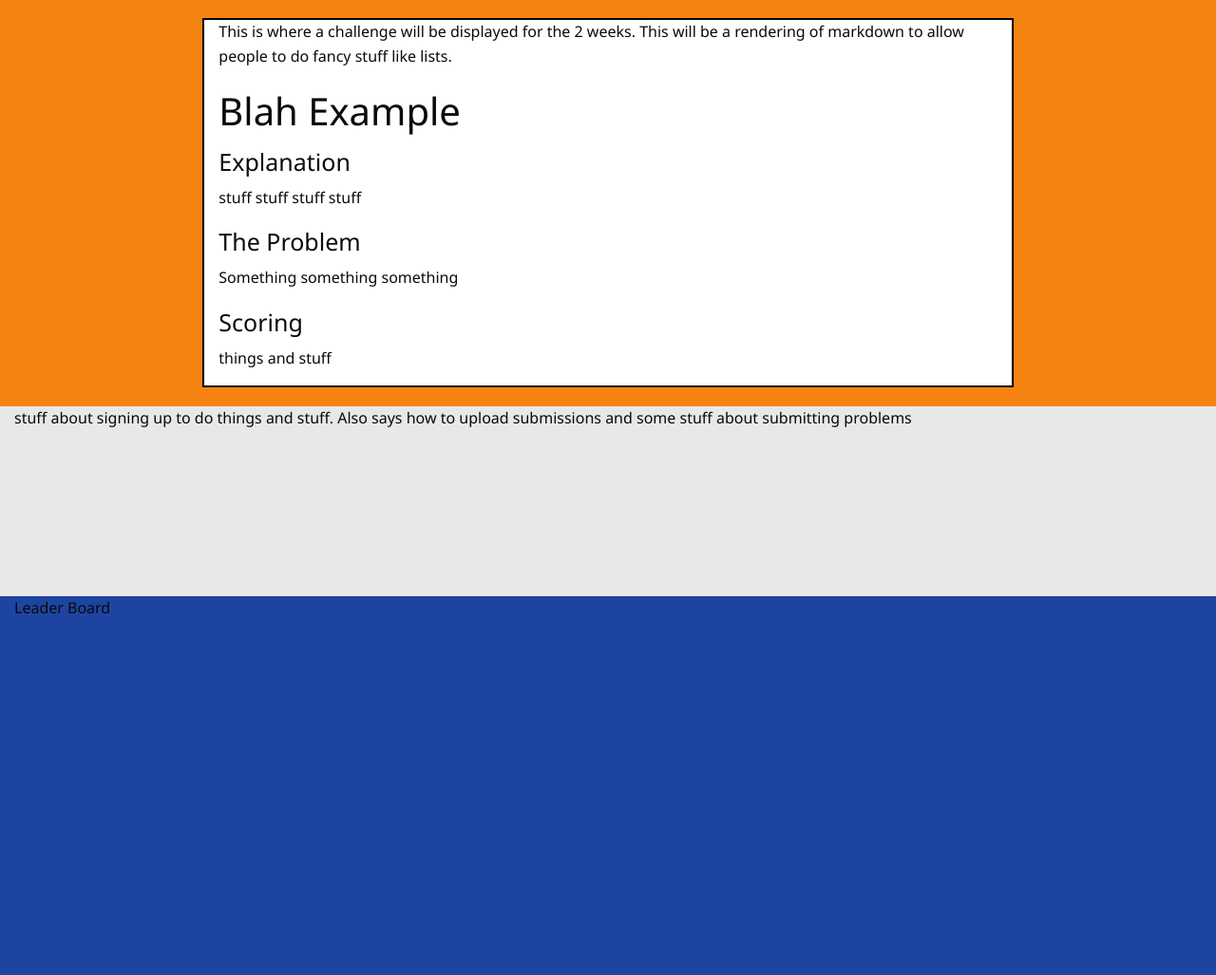
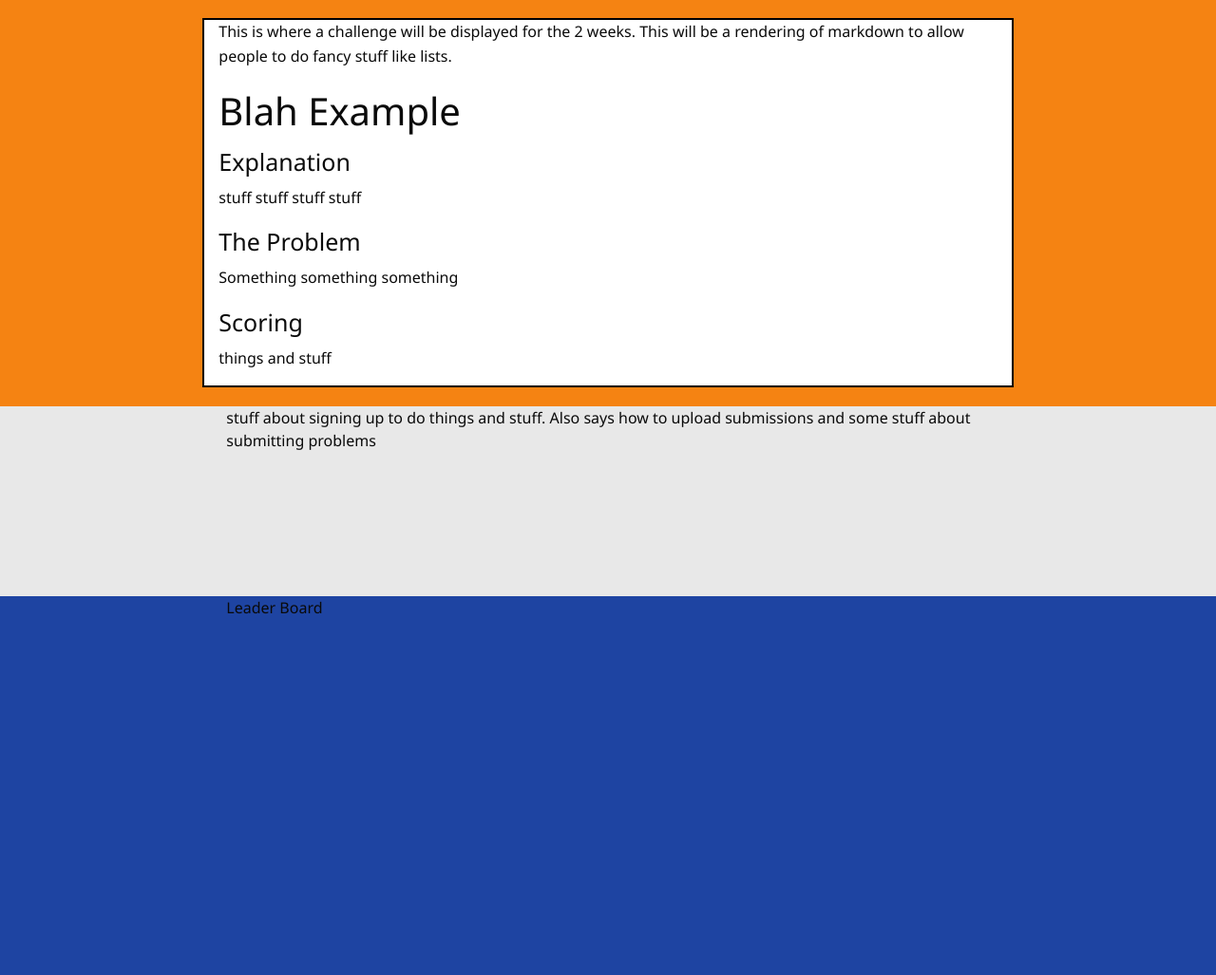
Before and after one commit to UQComputingSociety/codegolf, a Flask app: page / in a window 1280 px wide. Shown: the part 424-1451 px from the top of the page at 95% size. Run offline with Flask 2, Linux system fonts and the light colour scheme; some libraries are stand-ins or nearby versions.

Commit message:
Prevent text from filling the entire line
This is good on wide monitors

```diff
--- a/codegolf/templates/home.html
+++ b/codegolf/templates/home.html
@@ -8,7 +8,7 @@
   </div>
 
   <div id="challenge-wrap" class="column small-12">
-    <div id="challenge" class="column small-10 small-offset-1 large-8 large-offset-2">
+    <div id="challenge" class="column small-centered small-10 large-8">
       <p>This is where a challenge will be displayed for the 2 weeks. This will
       be a rendering of markdown to allow people to do fancy stuff like lists.</p>
 
@@ -28,11 +28,15 @@
     </div>
   </div>
   <div id="getting-started" class="column small-12">
-    stuff about signing up to do things and stuff. Also says how to upload submissions
-    and some stuff about submitting problems
+    <div class="column small-centered small-10 large-8">
+      stuff about signing up to do things and stuff. Also says how to upload submissions
+      and some stuff about submitting problems
+    </div>
   </div>
   <div id="leader-board" class="column small-12">
-    Leader Board
+    <div class="column small-centered small-10 large-8">
+      Leader Board
+    </div>
   </div>
   <div id="contribute" class="column small-12 text-center">
     This project is brought to you by the Univeristy of Queensland Computer Society,
```
